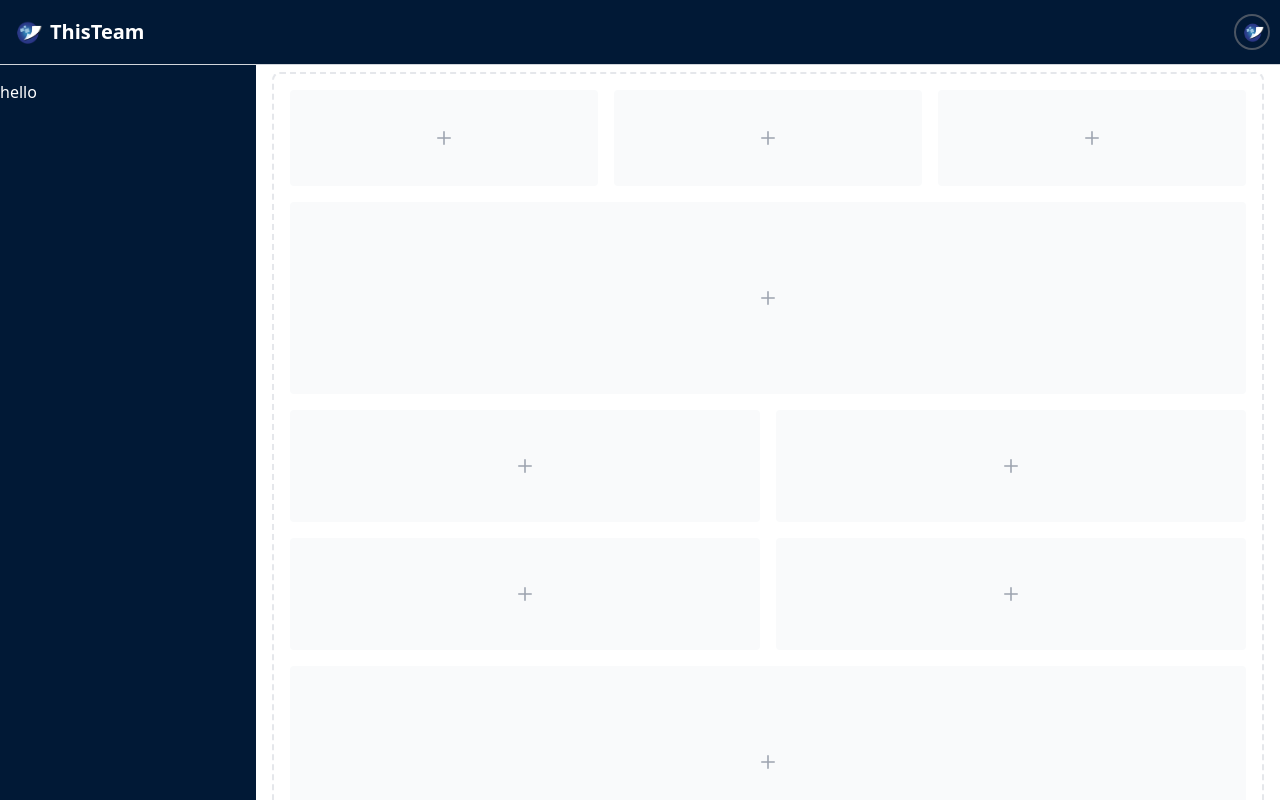
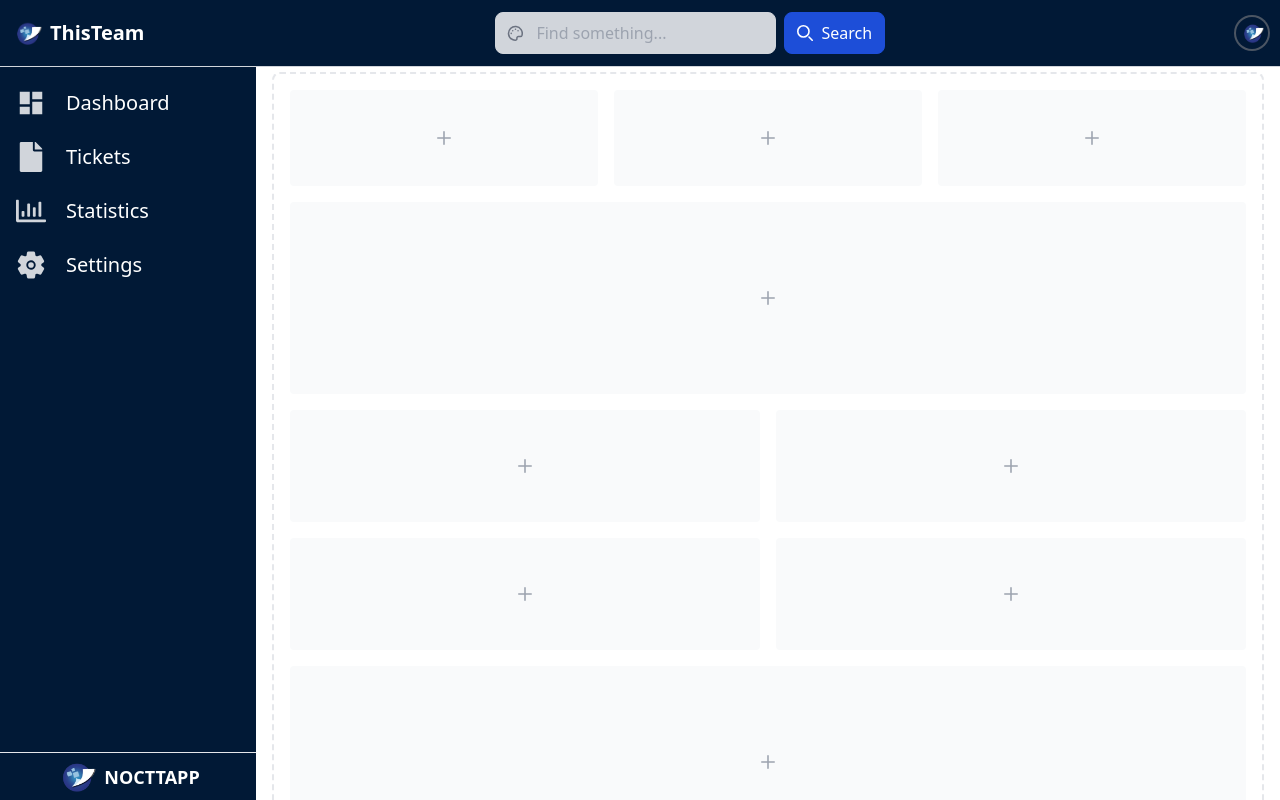
Before and after one commit to KharlAbban/Tailwind_App, a React (Vite) app: page / in a window 1280 px wide. Shown: the top 800 px of the page. Built offline with nearby package versions, Linux system fonts and the light colour scheme.

Commit message:
Modify the entire layout to make it even more responsive

```diff
--- a/package.json
+++ b/package.json
@@ -11,7 +11,9 @@
   },
   "dependencies": {
     "react": "^18.2.0",
-    "react-dom": "^18.2.0"
+    "react-dom": "^18.2.0",
+    "react-icons": "^5.0.1",
+    "react-router-dom": "^6.22.2"
   },
   "devDependencies": {
     "@types/react": "^18.2.56",
--- a/src/components/DashboardPage.jsx
+++ b/src/components/DashboardPage.jsx
@@ -24,7 +24,7 @@ const DashboardPage = () => {
     }, [])
 
   return (
-    <div className="p-0 m-0 w-screen h-screen">
+    <div className="p-0 m-0 w-screen h-screen overflow-x-hidden">
       <Navbar toggleSidebar={toggleSidebar}/>
       <Sidebar sidebarVisibility={sidebarVisibility} />
       <SampleContent />
--- a/src/components/Navbar.jsx
+++ b/src/components/Navbar.jsx
@@ -1,13 +1,17 @@
 import React, { useState } from 'react';
 import MenuToggleIcon from "../assets/media/menuToggleIcon.svg";
 import UserLogo from "../assets/media/fgblogo_icon-removebg-preview.png";
+import { MdLogout } from "react-icons/md";
+import { BsFiles } from "react-icons/bs";
+import { RiProfileLine } from "react-icons/ri";
+import SearchBar from './SearchBar';
 
 const Navbar = ({toggleSidebar}) => {
     const [displaySubMenu, setdisplaySubMenu] = useState(false);
 
   return (
     <nav id='dashboardNav' className='fixed top-0 z-50 w-full bg-deepBlue border-gray-300 border-b'>
-        <div className='p-3'>
+        <div className='py-2 px-3'>
             <div className='flex items-center justify-between py-1'>
                 {/* Toggle icon and logo */}
                 <div className='flex items-center justify-start'>
@@ -20,6 +24,9 @@ const Navbar = ({toggleSidebar}) => {
                     </span>
                 </div>
 
+                {/* Searchbar that shows on large screens */}
+                <SearchBar />
+
                 {/* Show Quick Menu */}
                 <div className='flex justify-center items-center'>
                 <div class="relative inline-block text-left">
@@ -30,11 +37,19 @@ const Navbar = ({toggleSidebar}) => {
                     </div>
                     <div class={`${displaySubMenu ? '' : 'hidden'} absolute right-0 z-10 mt-2 w-60 origin-top-right rounded-md bg-white shadow-md ring-1 ring-black ring-opacity-5 focus:outline-none`}>
                         <div class="py-1" role="none">
-                        <a href="#" class="block px-4 py-1 text-lg font-semibold hover:bg-blue-100">Account settings</a>
-                        <a href="#" class="block px-4 py-1 text-lg font-semibold hover:bg-blue-100">Support</a>
-                        <a href="#" class="block px-4 py-1 text-lg font-semibold hover:bg-blue-100">License</a>
+                        <a href="#" class="flex justify-start items-center gap-3 px-4 py-1 text-lg font-semibold hover:bg-blue-100">
+                            <BsFiles />
+                            My Tickets
+                        </a>
+                        <a href="#" class="flex justify-start items-center gap-2 px-4 py-1 text-lg font-semibold hover:bg-blue-100">
+                            <RiProfileLine />
+                            My Profile
+                        </a>
                         <form>
-                            <button type="submit" class="text-red-600 block w-full px-4 py-2 text-left text-md hover:bg-red-100" role="menuitem" tabindex="-1" id="menu-item-3">Sign out</button>
+                            <button type="submit" class="flex gap-2 justify-start items-center text-red-600 w-full px-4 py-2 text-left text-md hover:bg-red-100" role="menuitem" tabindex="-1" id="menu-item-3">
+                                <MdLogout />
+                                Sign out
+                            </button>
                         </form>
                         </div>
                     </div>
--- /dev/null
+++ b/src/components/SearchBar.jsx
@@ -0,0 +1,23 @@
+import React from 'react';
+
+const SearchBar = () => {
+  return (
+    <form class="flex items-center min-w-96 max-md:hidden">
+        <div class="relative w-full">
+            <div class="absolute inset-y-0 start-0 flex items-center ps-3 pointer-events-none">
+                <svg class="w-4 h-4 text-gray-500 dark:text-gray-400" aria-hidden="true" xmlns="http://www.w3.org/2000/svg" fill="none" viewBox="0 0 21 21">
+                    <path stroke="currentColor" stroke-linecap="round" stroke-linejoin="round" stroke-width="2" d="M11.15 5.6h.01m3.337 1.913h.01m-6.979 0h.01M5.541 11h.01M15 15h2.706a1.957 1.957 0 0 0 1.883-1.325A9 9 0 1 0 2.043 11.89 9.1 9.1 0 0 0 7.2 19.1a8.62 8.62 0 0 0 3.769.9A2.013 2.013 0 0 0 13 18v-.857A2.034 2.034 0 0 1 15 15Z"/>
+                </svg>
+            </div>
+            <input type="text" id="search" class="bg-gray-300 border border-gray-300 text-gray-900 text-base rounded-lg focus:ring-blue-500 focus:border-blue-500 focus:bg-slate-50 block w-full ps-10 p-2" placeholder="Find something..." required />
+        </div>
+        <button type="submit" class="inline-flex items-center py-2 px-3 ms-2 text-base font-medium text-white bg-blue-700 rounded-lg border border-blue-700 hover:bg-blue-800 focus:ring-4 focus:outline-none focus:ring-blue-300">
+            <svg class="w-4 h-4 me-2" aria-hidden="true" xmlns="http://www.w3.org/2000/svg" fill="none" viewBox="0 0 20 20">
+                <path stroke="currentColor" stroke-linecap="round" stroke-linejoin="round" stroke-width="2" d="m19 19-4-4m0-7A7 7 0 1 1 1 8a7 7 0 0 1 14 0Z"/>
+            </svg>Search
+        </button>
+    </form>
+  )
+}
+
+export default SearchBar
--- a/src/components/Sidebar.jsx
+++ b/src/components/Sidebar.jsx
@@ -1,8 +1,43 @@
+import { MdDashboard } from "react-icons/md";
+import { IoSettings } from "react-icons/io5";
+import { FaRegChartBar } from "react-icons/fa";
+import { FaFile } from "react-icons/fa";
+import UserLogo from "../assets/media/fgblogo_icon-removebg-preview.png";
+
 const Sidebar = ({sidebarVisibility}) => {
   return (
     <aside id="dashboardSibebar" className={`fixed top-0 left-0 z-45 w-64 max-md:-translate-x-full md:translate-x-0 max-lg:w-16 transition-transform h-screen bg-deepBlue pt-20 ${sidebarVisibility ? 'max-md:transform-none max-md:w-64': ''}`}>
       <div className="h-full text-white">
-        hello
+      <ul class="space-y-2 font-medium">
+         <li>
+            <a href="#" class="flex gap-2 w-full items-center p-2 text-white hover:bg-blue-900">
+               <MdDashboard className="text-3xl ml-2 text-gray-300" />
+               <span class={`ms-3 lg:inline-block text-xl ${sidebarVisibility ? '' : 'hidden'}`}>Dashboard</span>
+            </a>
+         </li>
+         <li>
+            <a href="#" class="flex gap-2 w-full items-center p-2 text-white hover:bg-blue-900">
+               <FaFile className="text-3xl ml-2 text-gray-300" />
+               <span class={`ms-3 lg:inline-block text-xl ${sidebarVisibility ? '' : 'hidden'}`}>Tickets</span>
+            </a>
+         </li>
+         <li>
+            <a href="#" class="flex gap-2 w-full items-center p-2 text-white hover:bg-blue-900">
+               <FaRegChartBar className="text-3xl ml-2 text-gray-300" />
+               <span class={`ms-3 lg:inline-block text-xl ${sidebarVisibility ? '' : 'hidden'}`}>Statistics</span>
+            </a>
+         </li>
+         <li>
+            <a href="#" class="flex gap-2 w-full items-center p-2 text-white hover:bg-blue-900">
+               <IoSettings className="text-3xl ml-2 text-gray-300" />
+               <span class={`ms-3 lg:inline-block text-xl ${sidebarVisibility ? '' : 'hidden'}`}>Settings</span>
+            </a>
+         </li>
+      </ul>
+      <div className="w-full absolute bottom-0 flex gap-2 items-center justify-center overflow-hidden h-12 border-t">
+        <img src={UserLogo} height={40} width={40} alt="" />
+        <span className="text-lg font-semibold max-lg:hidden">NOCTTAPP</span>
+      </div>
       </div>
     </aside>
   )
```
Also changed, not shown: 1 other file (tests, documents, lock files or other folders).
